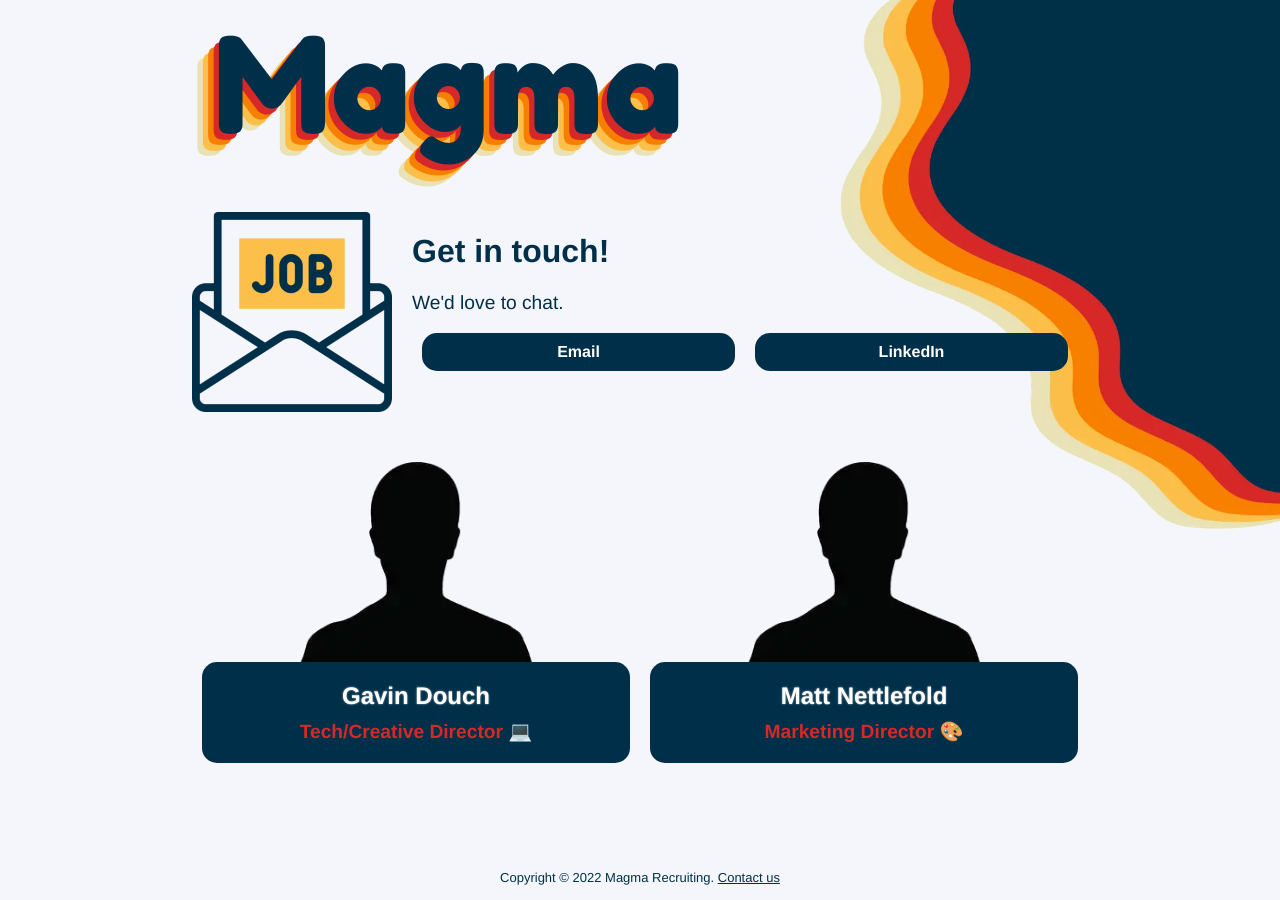
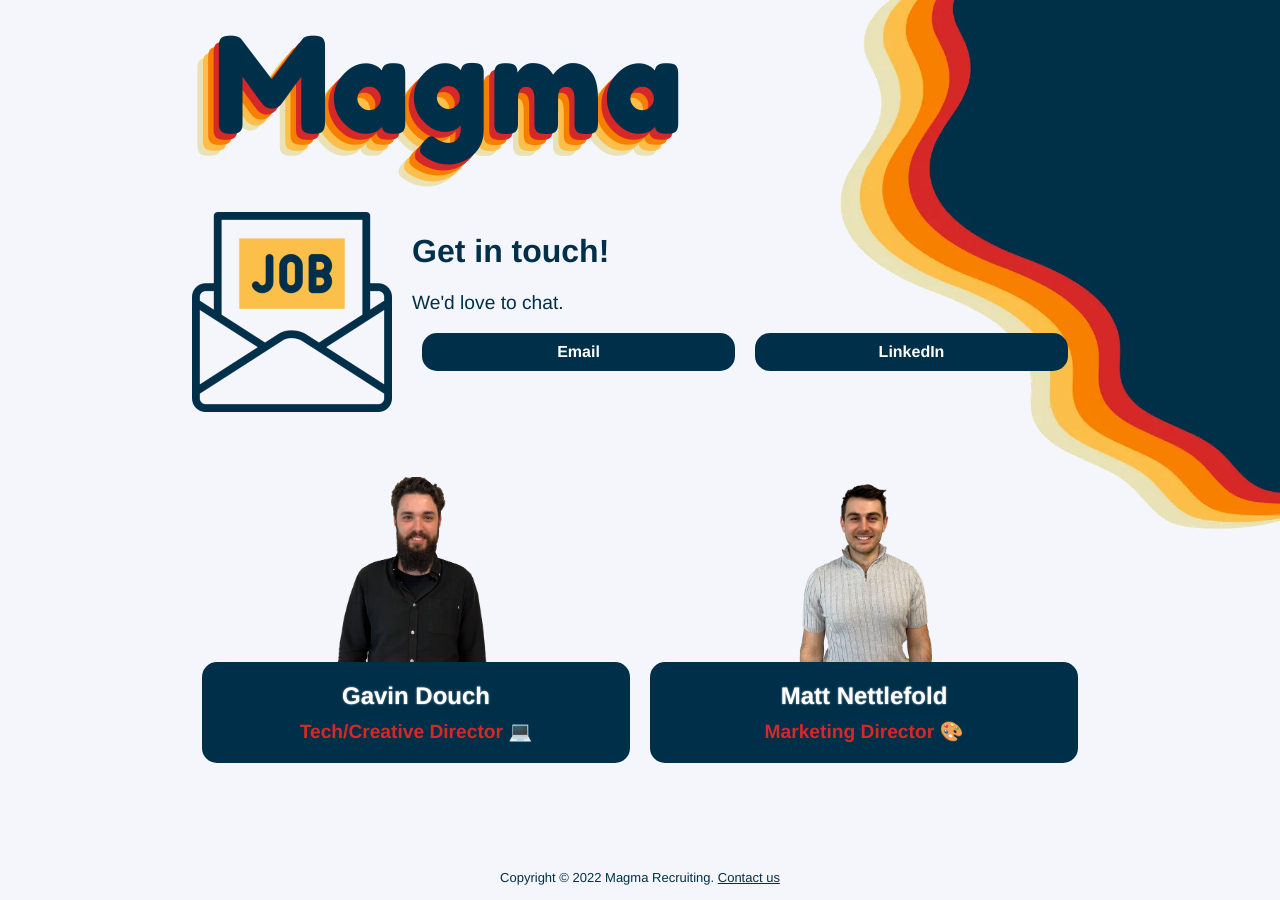
Before and after one commit to magma-recruiting/website, a Jekyll site: the page built from contact.html, in a window 1280 px wide. Built offline with Jekyll 4.4.1, drawn with Linux system fonts in a browser that asks for light colours.

Commit message:
* Added team photos for waving effect

```diff
--- a/_sass/contact.scss
+++ b/_sass/contact.scss
@@ -33,25 +33,42 @@
 #team {
   display: flex;
 
+  @keyframes wave-animation {
+	from {
+	  opacity: 0;
+	}
+
+	50% {
+	  opacity: 1;
+	}
+
+	to {
+	  opacity: 0;
+	}
+  }
+
   a {
 	@include multi-shadow;
 	position: relative;
 	margin: 250px 10px 10px;
 	display: block;
 
+	.wave-left, .wave-right {
+		opacity: 0;
+	}
+
 	&:hover {
-	  img {
-		@keyframes wave {
-		  from {
-			content: $wave-left;
-		  }
+	  .wave-stand {
+		opacity: 0;
+	  }
 
-		  to {
-			content: $wave-right;
-		  }
-		}
+	  .wave-left {
+		animation: wave-animation 0.5s infinite steps(1, start);
+	  }
 
-		animation: wave 0.5s infinite linear alternate-reverse;
+	  .wave-right {
+		animation: wave-animation 0.5s infinite steps(1, start);
+		animation-delay: 0.25s;
 	  }
 	}
 
@@ -73,9 +90,8 @@
 	img {
 	  left: calc(50% - 150px);
 	  width: 300px;
-	  height: 200px;
 	  position: absolute;
-	  top: -200px;
+	  top: -185px;
 	}
   }
 }
--- a/contact.html
+++ b/contact.html
@@ -16,7 +16,10 @@
 <div id="team">
 	{% for member in site.data.team %}
 	<a href="{{ member.link }}" target="_blank">
-		<img src="{{ '/assets/images/team/no-hand.webp' | relative_url }}" alt="{{ member.name }}'s face">
+		{% assign member_name_slug = member.name | slugify %}
+		<img src="{{ '/assets/images/team/' | append: member_name_slug | append: '/stand.webp' | relative_url }}" class="wave-stand" alt="{{ member.name }}'s face">
+		<img src="{{ '/assets/images/team/' | append: member_name_slug | append: '/left.webp' | relative_url }}" class="wave-left" alt="{{ member.name }}'s face">
+		<img src="{{ '/assets/images/team/' | append: member_name_slug | append: '/right.webp' | relative_url }}" class="wave-right" alt="{{ member.name }}'s face">
 		<h2>{{ member.name }}</h2>
 		<p>{{ member.role }}</p>
 	</a>
```
Also changed, not shown: assets/images/team/gavin-douch/left.webp (added), assets/images/team/gavin-douch/right.webp (added), assets/images/team/gavin-douch/stand.webp (added), assets/images/team/matt-nettlefold/left.webp (added), assets/images/team/matt-nettlefold/right.webp (added), assets/images/team/matt-nettlefold/stand.webp (added), assets/images/team/no-hand.webp (deleted), assets/images/team/wave-left.webp (deleted), assets/images/team/wave-right.webp (deleted).
